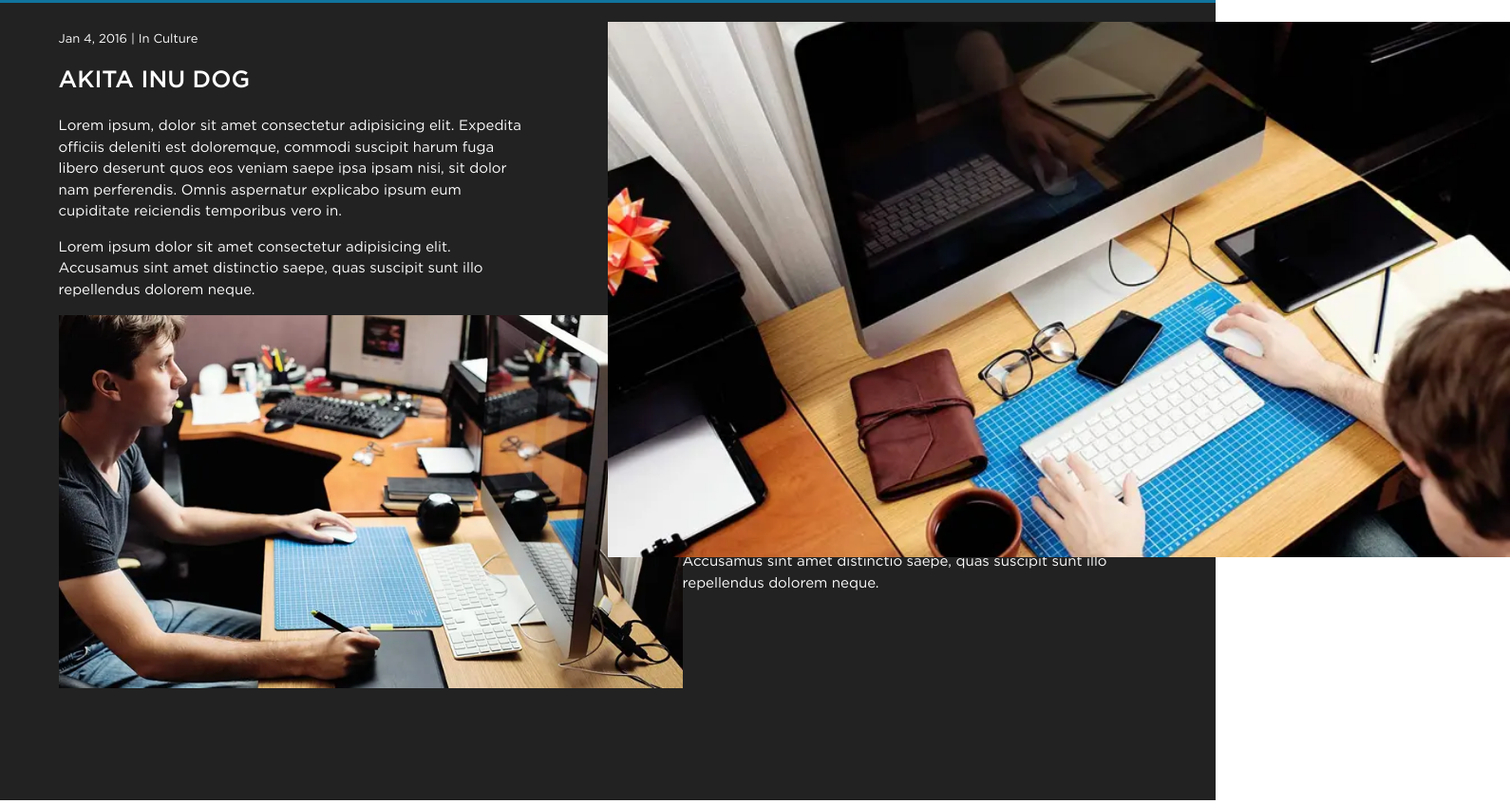
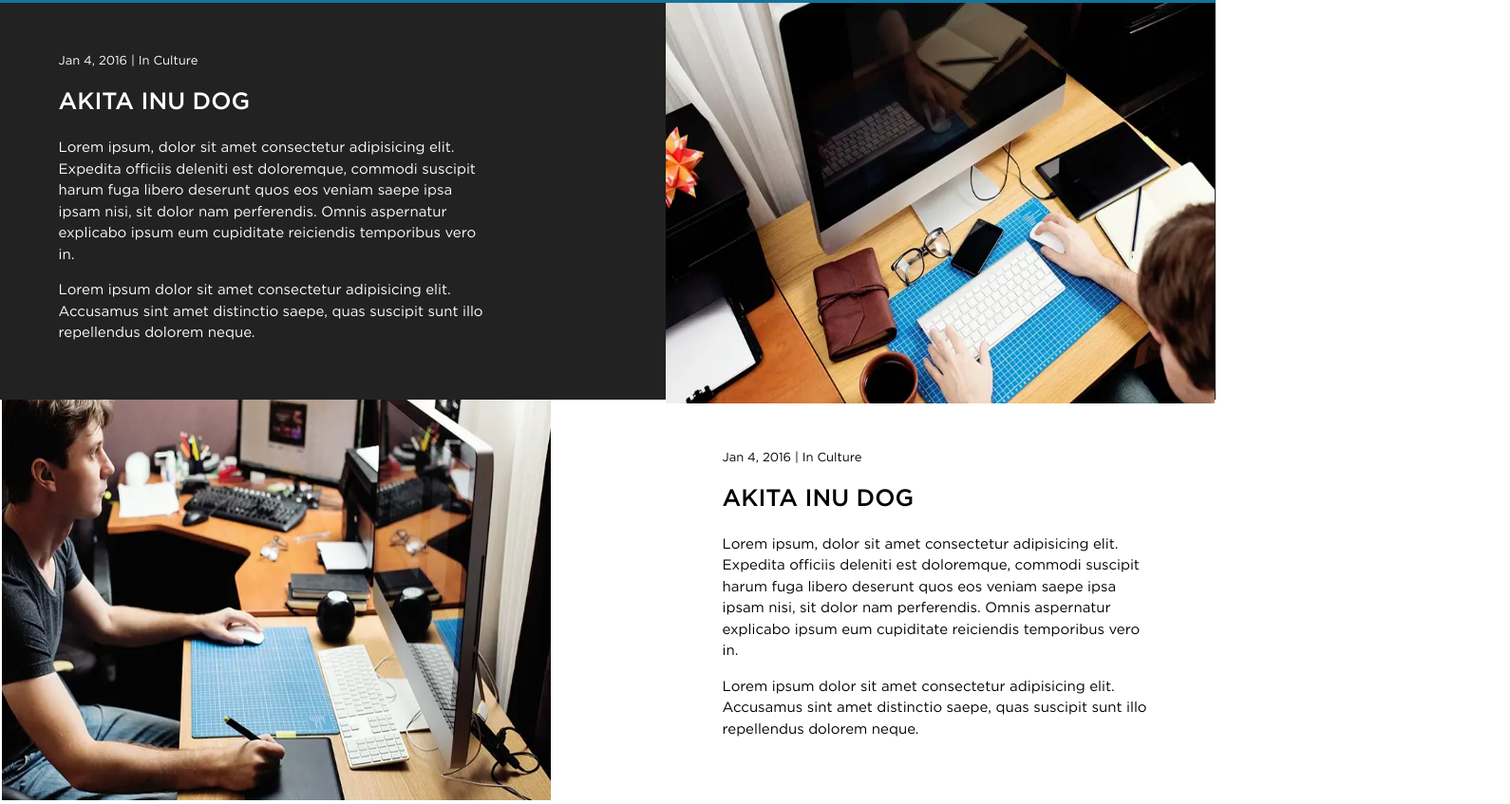
Before and after one commit to RejaulHaqueFahad/creatives, a plain HTML site: page index.html in a window 1280 px wide. Shown: the part 1565-2412 px from the top of the page at 95% size, 1590 px wide, since content can reach past the window. Drawn offline with Linux system fonts and the light colour scheme; a web font is replaced by a local one.

Commit message:
akita design updates

```diff
--- a/assets/scss/components/_agency.scss
+++ b/assets/scss/components/_agency.scss
@@ -45,6 +45,9 @@
         height: 150px;
         border-radius: 50%;
         margin: auto;
+        display: flex;
+        justify-items: center;
+        align-items: center;
     }
     &__icon{
         max-width: 48px;
--- a/assets/scss/components/_akita.scss
+++ b/assets/scss/components/_akita.scss
@@ -1,21 +1,21 @@
 .akita > .container{
+    position: relative;
+}
+.akita-bottom > .container{
     position: relative;
 }
 
 .akita{
-    padding-top: 20px;
-    padding-bottom: 20px;
-    height: 100vh;
     background-color: #222222;
 
     &__top{
         display: flex;
-        gap: 30px;
+        padding: 23px 0;
     }
 
     &__text-wrap{
-        max-width: 500px;
-        width: 100%;
+        max-width: 458px;
+        padding: 20px 0;
     }
 
     &__date p{
@@ -45,11 +45,12 @@
     }
 
     &__photo-wrap{
-        max-width: 950px;
+        max-width: 578px;
         width: 100%;
+        height: 422px;
         position: absolute;
         top: 0;
-        left: 50%;
+        right: 0;
     }
 
     &__photo{
@@ -57,8 +58,65 @@
         height: 100%;
     }
 
+}
+
+.akita-bottom{
     &__bottom{
         display: flex;
-        flex-direction: row-reverse;
+        padding: 23px 0;
+    }
+
+    &__photo-wrap-bottom{
+        max-width: 578px;
+        width: 100%;
+        height: 422px;
+        position: absolute;
+        top: 0;
+        left: 0;
+    }
+
+    &__text-wrap{
+        max-width: 458px;
+        margin-left: auto;
+        padding: 20px 0;
+    }
+
+    &__date p{
+        color: #000000;
+        font-family: "Gotham";
+        font-style: normal;
+        font-weight: normal;
+        font-size: 13px;
+    }
+
+    &__title p{
+        color: #000000;
+        font-family: "Gotham";
+        font-style: normal;
+        font-weight: 600;
+        font-size: 25px;
+        text-transform: uppercase;
+    }
+
+    &__text p{
+        color: #000000;
+        font-family: "Gotham";
+        font-style: normal;
+        font-weight: normal;
+        font-size: 15px;
+        line-height: 1.5;
+    }
+
+    &__photo-wrap{
+        max-width: 578px;
+        width: 100%;
+        position: absolute;
+        top: 0;
+        right: 0;
+    }
+
+    &__photo{
+        width: 100%;
+        height: 100%;
     }
 }
--- a/index.html
+++ b/index.html
@@ -139,25 +139,29 @@
                     <img class="akita__photo" src="images/first-photo.webp" alt="photo">
                 </div>
             </div>
-            <div class="akita__bottom">
-                <div class="akita__text-wrap">
-                    <div class="akita__date">
+        </div>
+    </section>
+    <!--Akita End-->
+    <section class="akita-bottom">
+        <div class="container">
+            <div class="akita-bottom__bottom">
+                <div class="akita-bottom__photo-wrap-bottom">
+                    <img class="akita-bottom__photo" src="images/second-photo.webp" alt="photo">
+                </div>
+                <div class="akita-bottom__text-wrap">
+                    <div class="akita-bottom__date">
                         <p>Jan 4, 2016 | In Culture</p>
                     </div>
-                    <div class="akita__title">
+                    <div class="akita-bottom__title">
                         <p>Akita inu dog</p>
                     </div>
-                    <div class="akita__text">
+                    <div class="akita-bottom__text">
                         <p>Lorem ipsum, dolor sit amet consectetur adipisicing elit. Expedita officiis deleniti est doloremque, commodi suscipit harum fuga libero deserunt quos eos veniam saepe ipsa ipsam nisi, sit dolor nam perferendis. Omnis aspernatur explicabo ipsum eum cupiditate reiciendis temporibus vero in.</p>
                         <p>Lorem ipsum dolor sit amet consectetur adipisicing elit. Accusamus sint amet distinctio saepe, quas suscipit sunt illo repellendus dolorem neque.</p>
                     </div>
                 </div>
-                <div class="akita__photo-wrap-bottom">
-                    <img class="akita__photo" src="images/second-photo.webp" alt="photo">
-                </div>
             </div>
         </div>
     </section>
-    <!--Akita End-->
 </body>
 </html>
```
Also changed, not shown: assets/scss/style.css, 1 other file.
